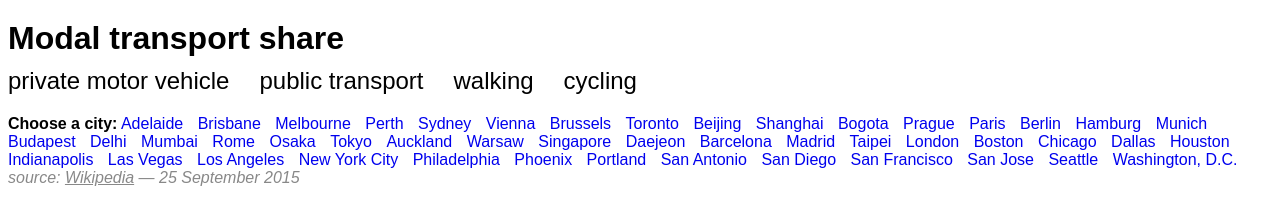
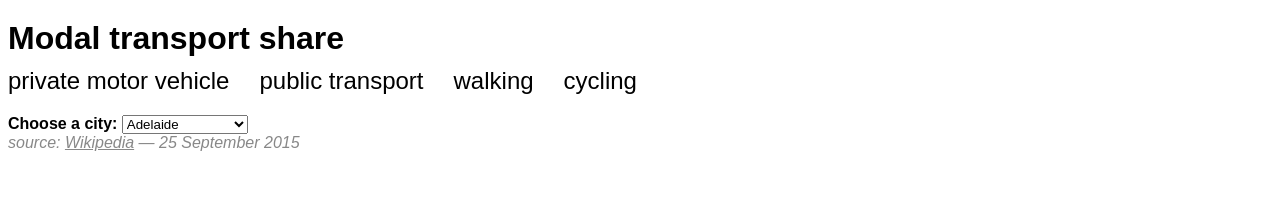
Before and after one commit to tomgp/d3-iconarray, a plain HTML site: page example4.html in a window 1280 px wide. Drawn offline with Linux system fonts and the light colour scheme.

Commit message:
tweaks to data order

```diff
--- a/data/modal-share-data.tsv
+++ b/data/modal-share-data.tsv
@@ -1,48 +1,48 @@
 Country	City	walking	cycling	public transport	private motor vehicle	year
 Australia	Adelaide	3	1	10	86	2006
+New Zealand	Auckland	3	1	6	89	2009-2012
+Spain	Barcelona	35	12	33	20	2012
+China	Beijing	21	32	26	21	2005/2011
+Germany	Berlin	29	15	26	30	2012
+Colombia	Bogota	15	2	64	19	2008
+United States	Boston	14	2	35	45	2009
 Australia	Brisbane	4	1	14	81	2006
-Australia	Melbourne	4	2	14	80	2012
-Australia	Perth	3	1	10	86	2006
-Australia	Sydney	5	1	21	74	2006
-Austria	Vienna	26	7	39	28	2014
 Belgium	Brussels	25	2.5	28	43	2010
-Canada	Toronto	7	2	34	56	2006
-China	Beijing	21	32	26	21	2005/2011
-China	Shanghai	27	20	33	20	2009/2011
-Colombia	Bogota	15	2	64	19	2008
-Czech Republic	Prague	23	1	43	33	2009
-France	Paris	61	3	27	9	2010
-Germany	Berlin	29	15	26	30	2012
+Hungary	Budapest	22	2	30	46	2004
+United States	Chicago	6	1	27	61	2009
+South Korea	Daejeon	26	2	28	44	2012
+United States	Dallas	2	0	4	89	2009
+India	Delhi	21	12	48	19	2008/2011
 Germany	Hamburg	28	12	18	42	2008
-Germany	Munich	28	17	21	37	2011
-Hungary	Budapest	22	2	30	46	2004
-India	Delhi	21	12	48	19	2008/2011
-India	Mumbai	27	6	52	15	2008/2011
-Italy	Rome	7	0	24	68	2001
-Japan	Osaka	27	0	34	39	2000
-Japan	Tokyo	23	14	51	12	2008/2009
-New Zealand	Auckland	3	1	6	89	2009-2012
-Poland	Warsaw	5	1	60	34	2009
-Singapore	Singapore	22	1	44	33	2011
-South Korea	Daejeon	26	2	28	44	2012
-Spain	Barcelona	35	12	33	20	2012
-Spain	Madrid	36	0	34	30	2006
-Taiwan	Taipei	15	4	33	48	2009/2010
-United Kingdom	London	21	2	44	34	2011
-United States	Boston	14	2	35	45	2009
-United States	Chicago	6	1	27	61	2009
-United States	Dallas	2	0	4	89	2009
 United States	Houston	2	0	4	88	2009
 United States	Indianapolis	2	1	2	92	2009
 United States	Las Vegas	3	0	3	89	2009
+United Kingdom	London	21	2	44	34	2011
 United States	Los Angeles	3	1	11	78	2009
+Spain	Madrid	36	0	34	30	2006
+Australia	Melbourne	4	2	14	80	2012
+India	Mumbai	27	6	52	15	2008/2011
+Germany	Munich	28	17	21	37	2011
 United States	New York City	10	1	55	29	2009
+Japan	Osaka	27	0	34	39	2000
+France	Paris	61	3	27	9	2010
+Australia	Perth	3	1	10	86	2006
 United States	Philadelphia	9	2	25	60	2009
 United States	Phoenix	2	1	3	88	2009
 United States	Portland	6	6	12	70	2009
+Czech Republic	Prague	23	1	43	33	2009
+Italy	Rome	7	0	24	68	2001
 United States	San Antonio	2	0	3	90	2009
 United States	San Diego	3	1	4	85	2009
 United States	San Francisco	10	3	32	46	2009
 United States	San Jose	2	1	3	89	2009
 United States	Seattle	8	3	20	63	2009
-United States	Washington, D.C.	11	2	37	43	2009
+China	Shanghai	27	20	33	20	2009/2011
+Singapore	Singapore	22	1	44	33	2011
+Australia	Sydney	5	1	21	74	2006
+Taiwan	Taipei	15	4	33	48	2009/2010
+Japan	Tokyo	23	14	51	12	2008/2009
+Canada	Toronto	7	2	34	56	2006
+Austria	Vienna	26	7	39	28	2014
+Poland	Warsaw	5	1	60	34	2009
+United States	"Washington, D.C."	11	2	37	43	2009
--- a/example4.html
+++ b/example4.html
@@ -83,17 +83,20 @@ var iconFile = 'icons/transport-emoji.svg'
 
 d3.tsv('data/modal-share-data.tsv', function(data){
 	var categories = ['private motor vehicle','public transport','walking','cycling'];
-	d3.select('.nav').selectAll('a')
-		.data(data)
-			.enter()
-		.append('a')
-			.attr({
-				'href':function(d){ return '#'+toID(d.City); },
-				'data-city':function(d){ return d.City; },
-				'class':'city-link'
-			})
-			.on('click', function(d){ drawChart(d,categories); return false; })
-			.text(function(d){ return d.City + ' '; });
+
+	d3.select('.nav')
+		.append('select')
+			.on('change',function(){
+					var d = d3.select(this)
+						.select('option:checked')
+						.data()[0];
+					drawChart(d, categories);
+				})
+			.selectAll('option')
+			.data(data)
+				.enter()
+			.append('option')
+				.text(function(d){ return d.City; })
 
 	d3.select('.key')
 		.append('h2')
@@ -217,6 +220,8 @@ function toID(s){
 	return s.replace(/\W/g,'-').toLowerCase();
 }
 </script>
+
+
 <script type="text/javascript">
 	//icon array axis
 
@@ -227,7 +232,6 @@ function toID(s){
 			tickSize = [-10,10];
 
 		function axis(g){
-			console.log(g, this);
 			g.selectAll('tick')
 				.data(ticks)
 					.enter()
@@ -236,7 +240,6 @@ function toID(s){
 						'class':'tick',
 						'transform':function(d){
 							//if the tick is just before a gap, the subtract that gap
-							console.log('a,',layout.blockArea())
 							if(d%layout.blockArea() == 0){
 								var xPos = arrayScale( layout.position(d).x - layout.blockGap());
 							}else{
```
